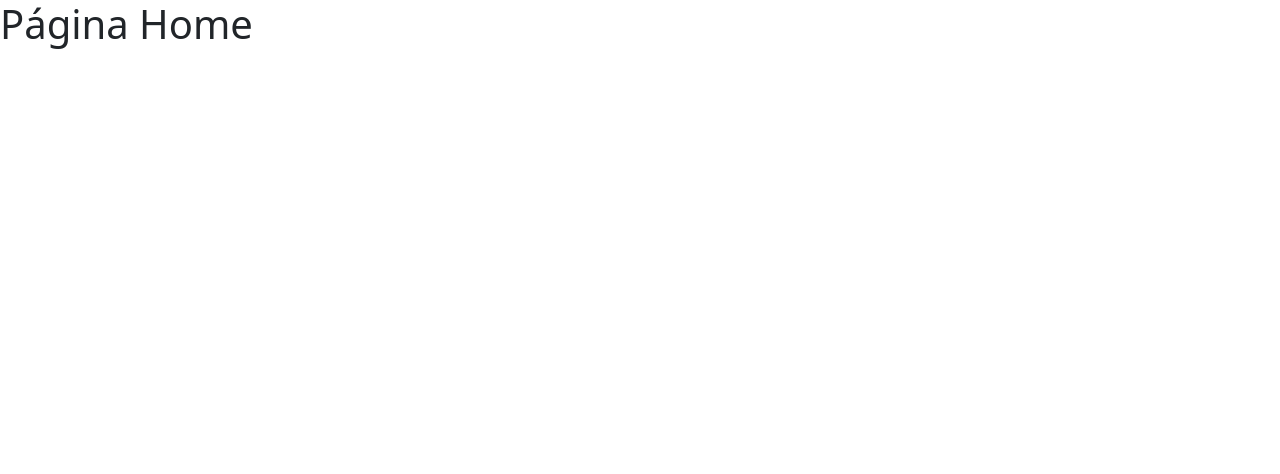
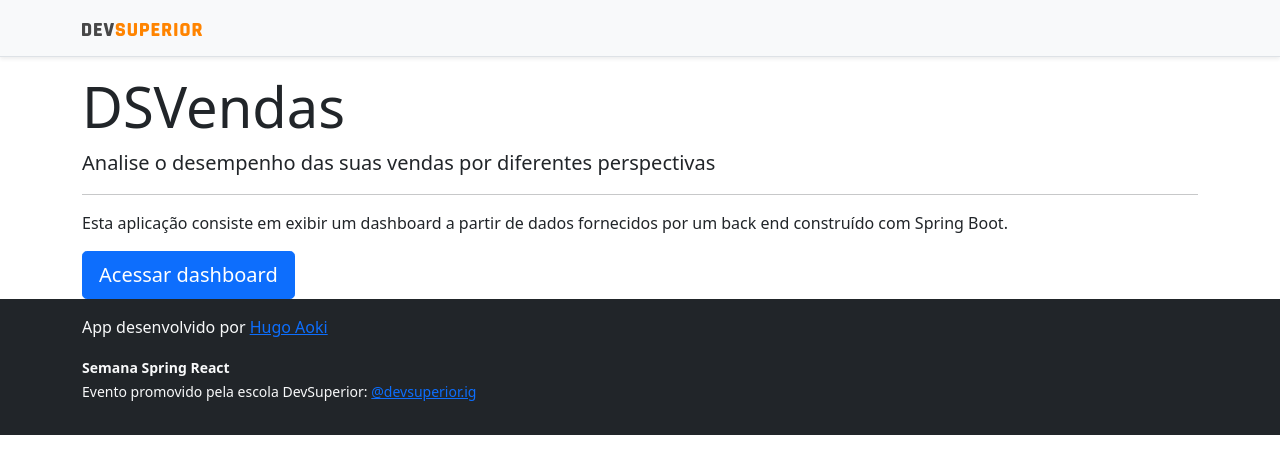
Before and after one commit to Hgbiexdt/Projeto_sds3, a React (Create React App) app in the folder frontend/: page / in a window 1280 px wide. Shown: the top 474 px of the page. Built offline with nearby package versions, Linux system fonts and the light colour scheme; a small style sheet from the web is missing.

Commit message:
Home, navigation

```diff
--- a/frontend/src/App.tsx
+++ b/frontend/src/App.tsx
@@ -1,4 +1,5 @@
 import Routes from "Routes";
+import React from "react";
 
 function App() {
   return (
--- a/frontend/src/DataTable/index.tsx
+++ b/frontend/src/DataTable/index.tsx
@@ -1,3 +1,5 @@
+import React from "react";
+
 const DataTable = () => {
     return (
         <div className="table-responsive">
--- a/frontend/src/DonutChart/index.tsx
+++ b/frontend/src/DonutChart/index.tsx
@@ -1,4 +1,5 @@
 import Chart from 'react-apexcharts';
+import React from 'react';
 
 const DonutChart = () => {
 
--- a/frontend/src/Routes.tsx
+++ b/frontend/src/Routes.tsx
@@ -1,6 +1,7 @@
 import Dashboard from 'pages/Dashboard';
 import Home from 'pages/Home';
 import { BrowserRouter, Route, Switch } from 'react-router-dom';
+import React from 'react';
 
 
 const Routes = () => {
--- a/frontend/src/componentes/NavBar/index.tsx
+++ b/frontend/src/componentes/NavBar/index.tsx
@@ -1,11 +1,15 @@
 import ImgDsDark from 'assets/img/ds-dark.svg';
+import React from 'react';
+import { Link } from 'react-router-dom';
 
 const NavBar = () => {
     return (
         <div className="d-flex flex-column flex-md-row align-items-center p-3 px-md-4 mb-3 bg-light border-bottom shadow-sm">
             <div className="container">
                 <nav className="my-2 my-md-0 mr-md-3">
-                    <img src={ImgDsDark} alt="DevSuperior" width="120" />
+                    <Link to="/">
+                        <img src={ ImgDsDark } alt="DevSuperior" width="120" />
+                    </Link>
                 </nav>
             </div>
         </div>
--- a/frontend/src/pages/Dashboard/index.tsx
+++ b/frontend/src/pages/Dashboard/index.tsx
@@ -3,6 +3,7 @@
 import DonutChart from "DonutChart";
 import DataTable from "DataTable";
 import Footer from "Footer";
+import React from "react";
 
 const Dashboard = () => {
     return (
--- a/frontend/src/pages/Home/index.tsx
+++ b/frontend/src/pages/Home/index.tsx
@@ -1,8 +1,25 @@
+import NavBar from "componentes/NavBar";
+import { Link } from "react-router-dom";
+import React from "react";
+import Footer from "Footer";
+
 const Home = () => {
     return (
-        <div>
-            <h1>Página Home</h1>
-        </div>
+        <>
+            <NavBar />
+            <div className="container">
+                <div className="jumbotron">
+                    <h1 className="display-4">DSVendas</h1>
+                    <p className="lead">Analise o desempenho das suas vendas por diferentes perspectivas</p>
+                    <hr />
+                    <p>Esta aplicação consiste em exibir um dashboard a partir de dados fornecidos por um back end construído com Spring Boot.</p>
+                    <Link className="btn btn-primary btn-lg" to="/dashboard">
+                        Acessar dashboard
+                    </Link>
+                </div>
+            </div>
+            <Footer />
+        </>
     );
 }
 
--- a/frontend/tsconfig.json
+++ b/frontend/tsconfig.json
@@ -19,7 +19,7 @@
     "resolveJsonModule": true,
     "isolatedModules": true,
     "noEmit": true,
-    "jsx": "react-jsx"
+    "jsx": "react"
   },
   "include": [
     "src"
```
